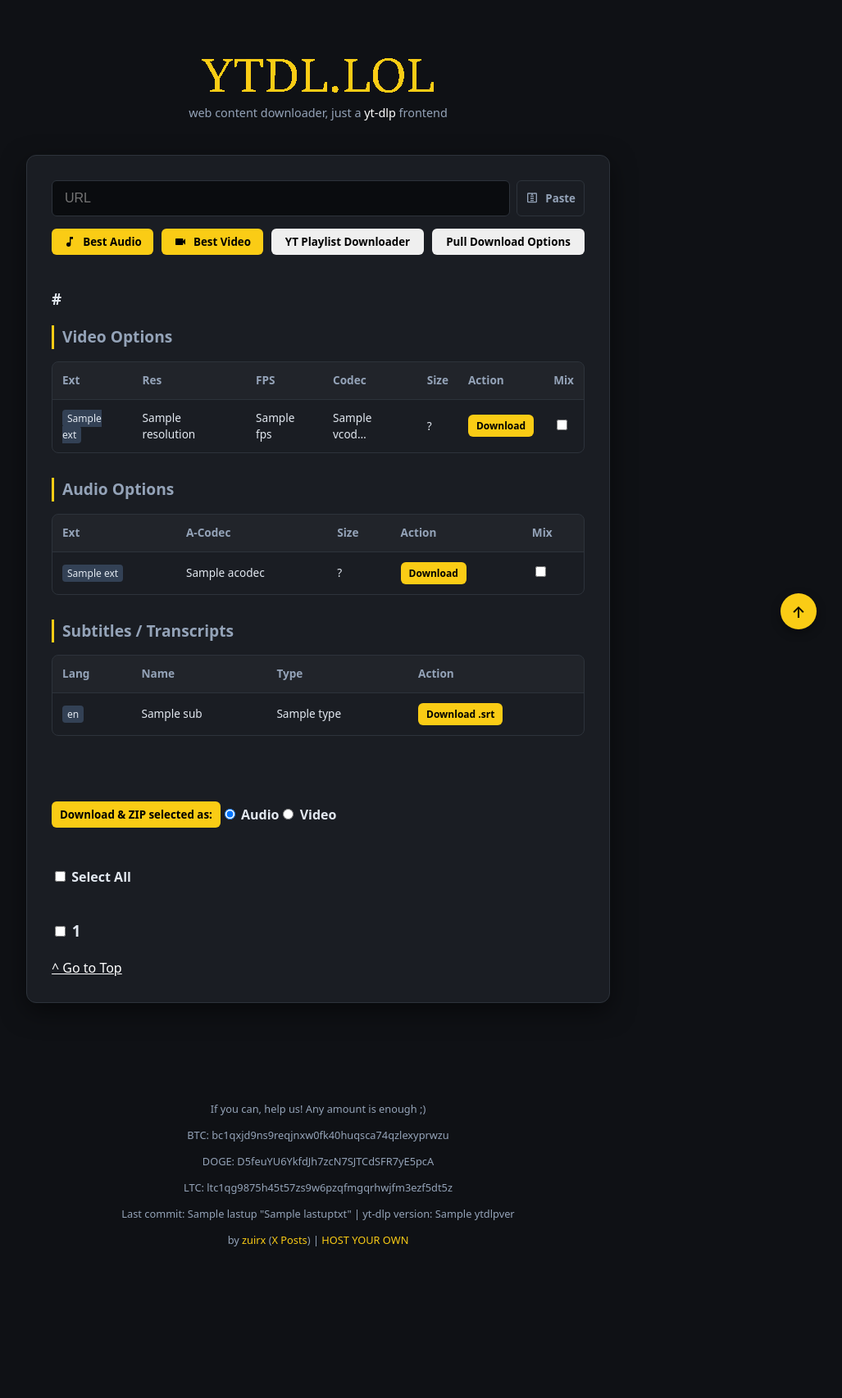
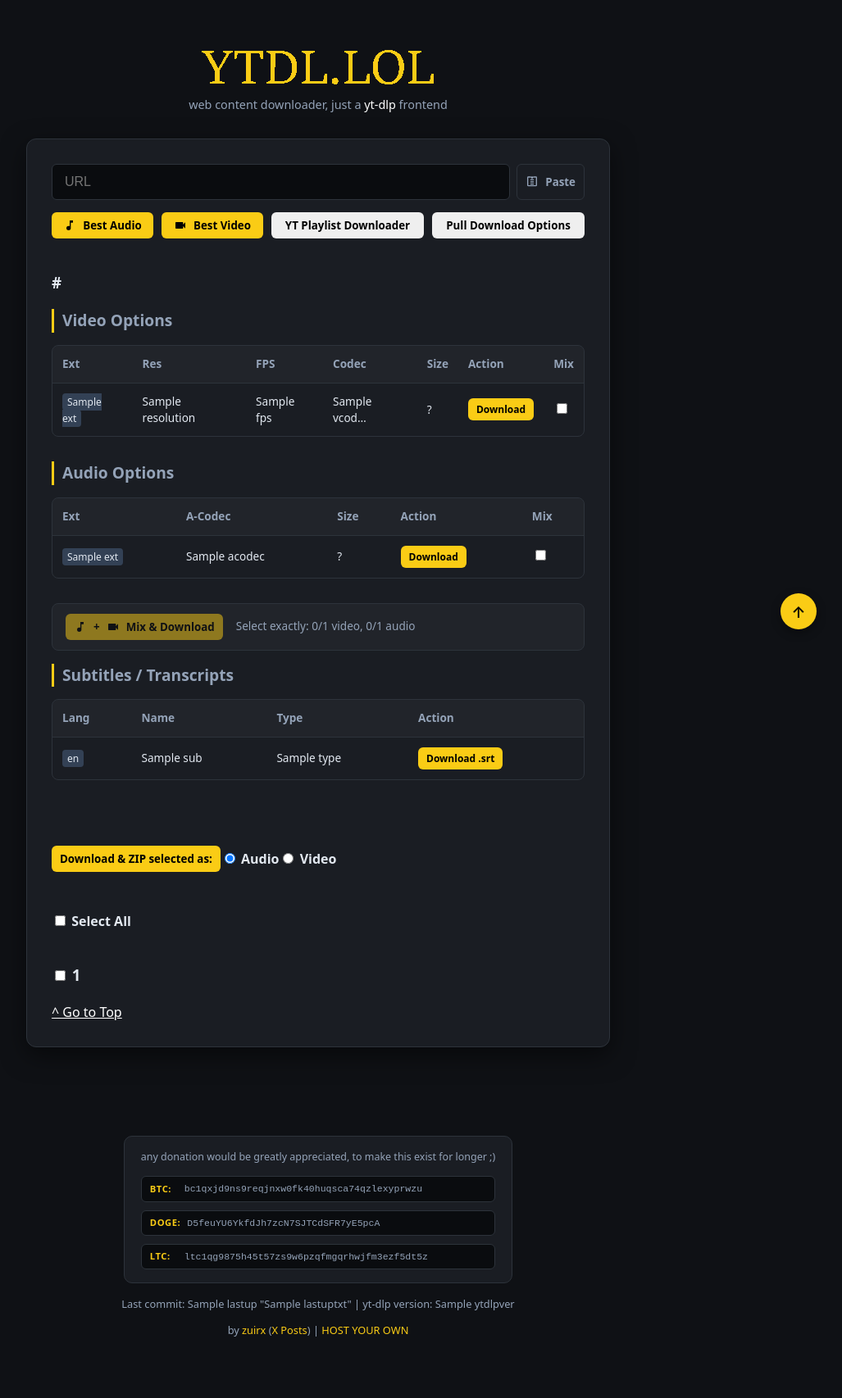
Before and after one commit to zuirx/ytdl-dot-lol, a Django app: template main/templates/main/home.html in a window 1280 px wide. Shown: the whole page at 82% size, without its empty margins (252-1279 px from the left). Before the commit the page ends 1521 px from the top, so only its background shows below. Run offline with Django 5.2, Linux system fonts and the light colour scheme; the template is opened without the code that fills it: most values are stand-ins (such as "Sample title", 1, 10 or a date in 2020).

Commit message:
Quick css / other changes

```diff
--- a/main/templates/main/home.html
+++ b/main/templates/main/home.html
@@ -31,7 +31,6 @@
 <body>
 
     <header>
-        <!-- <h1>YTDL.LOL</h1> -->
         <img src="{% static 'ytdl/logo.png' %}" alt="ytdl.lol" id="logo">
         <div class="subtitle">web content downloader, just a <a href="https://github.com/yt-dlp/yt-dlp" target="_blank">yt-dlp</a> frontend</div>
     </header>
@@ -66,31 +65,15 @@
                 </button>
                 <button type="submit" name="action" value="playlist">YT Playlist Downloader</button>
                 <button type="submit" name="action" value="info">Pull Download Options</button>
-
-                <!-- <div class="dropdown">
-                    <button type="button" class="btn-ghost dropdown-toggle">More Options ▾</button>
-                    <div class="dropdown-content">
-                        <button type="submit" name="action" value="transcript">Transcript</button>
-                        <button type="submit" name="action" value="info">Pull Download Options</button>
-                    </div>
-                </div> -->
             </div>
         </form>
 
         {% if dl_opts %}
-        <form {% comment %} method="POST" action="{% url 'mix_av' %}" {% endcomment %}>
+        <form method="POST" action="{% url 'mix_av' %}" id="mix-form">
             {% csrf_token %}
             <div class="results-container">
                 <h3>{{ final_url }}</h3>
                 <input type="hidden" name="yt_link" value="{{ final_url }}">
-
-                    <!-- <button type="submit" name="action" value="audio" class="btn-primary">
-                            <svg class="icon" viewBox="0 0 24 24"><path d="M12 3v10.55c-.59-.34-1.27-.55-2-.55a4 4 0 1 0 4 4V7h4V3h-6z" /></svg>
-                            +
-                            <svg class="icon" viewBox="0 0 24 24"><path d="M17,10.5V7A1,1 0 0,0 16,6H4A1,1 0 0,0 3,7V17A1,1 0 0,0 4,18H16A1,1 0 0,0 17,17V13.5L21,17.5V6.5L17,10.5Z"/></svg>
-
-                            Mix and Download selected Audio and Video
-                    </button> -->
 
                 <h2>Video Options</h2>
                 <div class="scroll-wrapper">
@@ -160,6 +143,16 @@
                             {% endfor %}
                         </tbody>
                     </table>
+                </div>
+
+                <div class="mix-bar">
+                    <button type="button" class="btn-primary" id="mix-btn" onclick="submitMix()">
+                        <svg class="icon" viewBox="0 0 24 24"><path d="M12 3v10.55c-.59-.34-1.27-.55-2-.55a4 4 0 1 0 4 4V7h4V3h-6z" /></svg>
+                        +
+                        <svg class="icon" viewBox="0 0 24 24"><path d="M17,10.5V7A1,1 0 0,0 16,6H4A1,1 0 0,0 3,7V17A1,1 0 0,0 4,18H16A1,1 0 0,0 17,17V13.5L21,17.5V6.5L17,10.5Z"/></svg>
+                        Mix &amp; Download
+                    </button>
+                    <span class="mix-status" id="mix-status">Select 1 video and 1 audio from the tables above.</span>
                 </div>
 
                 <h2>Subtitles / Transcripts</h2>
@@ -244,11 +237,25 @@
 
     <footer>
 
-        <p>If you can, help us! Any amount is enough ;)</p>
-        <p>BTC: bc1qxjd9ns9reqjnxw0fk40huqsca74qzlexyprwzu</p>
-        <p>DOGE: D5feuYU6YkfdJh7zcN7SJTCdSFR7yE5pcA</p>
-        <p>LTC: ltc1qg9875h45t57zs9w6pzqfmgqrhwjfm3ezf5dt5z</p>
-        <!-- <p>XMR: </p> -->
+        <div class="donate-card">
+            <p class="donate-hint">any donation would be greatly appreciated, to make this exist for longer ;)</p>
+            <div class="donate-address">
+                <span class="donate-coin">BTC:</span>
+                <code class="donate-addr" id="addr-btc">bc1qxjd9ns9reqjnxw0fk40huqsca74qzlexyprwzu</code>
+            </div>
+            <div class="donate-address">
+                <span class="donate-coin">DOGE:</span>
+                <code class="donate-addr" id="addr-doge">D5feuYU6YkfdJh7zcN7SJTCdSFR7yE5pcA</code>
+            </div>
+            <div class="donate-address">
+                <span class="donate-coin">LTC:</span>
+                <code class="donate-addr" id="addr-ltc">ltc1qg9875h45t57zs9w6pzqfmgqrhwjfm3ezf5dt5z</code>
+            </div>
+        </div>
+
+        <br>
+
+        <!-- <div class="donate-address"><span class="donate-coin">XMR</span><code class="donate-addr" id="addr-xmr"></code><button class="btn-copy" onclick="copyAddr('addr-xmr',this)">Copy</button></div> -->
         {% if lastup %}
             <span>Last commit: {{lastup}} {% if lastuptxt %} "{{lastuptxt}}" {% endif %} {% if lastuptdy %} <span class="alert-up">!</span> {% endif %}</span>
             |
@@ -260,6 +267,49 @@
         <p>by <a href="https://zuirx.com">zuirx</a> (<a href="https://x.com/zuirxriuz" target="_blank" rel="noopener">X Posts</a>)
         | <a href="https://github.com/zuirx/ytdl-dot-lol">HOST YOUR OWN</a></p>
     </footer>
+
+    <!-- mix av validation -->
+    <script>
+        function updateMixStatus() {
+            const vChecked = document.querySelectorAll('input[id$="_vcheck"]:checked');
+            const aChecked = document.querySelectorAll('input[id$="_acheck"]:checked');
+            const btn    = document.getElementById('mix-btn');
+            const status = document.getElementById('mix-status');
+            if (!btn) return;
+            const v = vChecked.length, a = aChecked.length;
+            if (v === 1 && a === 1) {
+                btn.disabled = false;
+                btn.style.opacity = '1';
+                status.textContent = 'Ready to mix!';
+                status.style.color = 'var(--accent, #4caf50)';
+            } else {
+                btn.disabled = true;
+                btn.style.opacity = '0.5';
+                const parts = [];
+                if (v !== 1) parts.push(v + '/1 video');
+                if (a !== 1) parts.push(a + '/1 audio');
+                status.textContent = 'Select exactly: ' + parts.join(', ');
+                status.style.color = 'var(--text-muted)';
+            }
+        }
+
+        function submitMix() {
+            const vChecked = document.querySelectorAll('input[id$="_vcheck"]:checked');
+            const aChecked = document.querySelectorAll('input[id$="_acheck"]:checked');
+            if (vChecked.length !== 1 || aChecked.length !== 1) {
+                alert('Please select exactly 1 video and 1 audio track.');
+                return;
+            }
+            document.getElementById('mix-form').submit();
+        }
+
+        document.addEventListener('DOMContentLoaded', function () {
+            document.querySelectorAll('input[id$="_vcheck"], input[id$="_acheck"]').forEach(function (cb) {
+                cb.addEventListener('change', updateMixStatus);
+            });
+            updateMixStatus();
+        });
+    </script>
 
     <!-- paste button js -->
     <script>
--- a/static/ytdl/style.css
+++ b/static/ytdl/style.css
@@ -26,7 +26,7 @@ body {
 
 header {
     text-align: center;
-    margin: 40px 0;
+    margin: 30px 0;
 }
 
 h1 {
@@ -55,6 +55,22 @@ h1 {
     display: flex;
     align-items: center;
     justify-content: center;
+}
+
+.mix-bar {
+    display: flex;
+    align-items: center;
+    gap: 16px;
+    margin: 16px 0;
+    padding: 12px 16px;
+    border: 1px solid var(--border);
+    border-radius: 8px;
+    background: rgba(255,255,255,0.03);
+}
+
+.mix-status {
+    font-size: 0.85rem;
+    color: var(--text-muted);
 }
 
 .scroll-top-btn {
@@ -254,6 +270,96 @@ footer a {
     text-decoration: none;
 }
 
+.donate-card {
+    display: inline-flex;
+    flex-direction: column;
+    gap: 10px;
+    background: var(--bg-card);
+    border: 1px solid var(--border);
+    border-radius: 10px;
+    padding: 16px 20px;
+    margin-bottom: 16px;
+    text-align: left;
+    min-width: 320px;
+    max-width: 100%;
+}
+
+.donate-header {
+    display: flex;
+    align-items: center;
+    justify-content: space-between;
+    gap: 12px;
+    margin-bottom: 2px;
+}
+
+.donate-title {
+    font-weight: 600;
+    font-size: 0.9rem;
+    color: var(--text-main);
+}
+
+.donate-badge {
+    font-size: 0.7rem;
+    font-weight: 700;
+    background: var(--accent);
+    color: #000;
+    padding: 2px 8px;
+    border-radius: 20px;
+    letter-spacing: 0.03em;
+    white-space: nowrap;
+}
+
+.donate-hint {
+    margin: 0 0 4px;
+    font-size: 0.78rem;
+    color: var(--text-muted);
+}
+
+.donate-address {
+    display: flex;
+    align-items: center;
+    gap: 8px;
+    background: var(--bg-input);
+    border: 1px solid var(--border);
+    border-radius: 6px;
+    padding: 6px 10px;
+}
+
+.donate-coin {
+    font-size: 0.7rem;
+    font-weight: 700;
+    color: var(--accent);
+    min-width: 34px;
+    letter-spacing: 0.05em;
+}
+
+.donate-addr {
+    flex: 1;
+    font-size: 0.72rem;
+    color: var(--text-muted);
+    word-break: break-all;
+    background: none;
+    font-family: "Courier New", monospace;
+}
+
+.btn-copy {
+    font-size: 0.7rem;
+    font-weight: 600;
+    padding: 3px 9px;
+    background: transparent;
+    border: 1px solid var(--border);
+    color: var(--text-muted);
+    border-radius: 4px;
+    cursor: pointer;
+    white-space: nowrap;
+    transition: border-color 0.2s, color 0.2s;
+}
+
+.btn-copy:hover {
+    border-color: var(--accent);
+    color: var(--accent);
+}
+
 @media (max-width: 500px) {
     .actions-row { grid-template-columns: 1fr; }
     .input-row { flex-direction: column; }
```
Also changed, not shown: main/views.py (+36 -21 lines), 1 other file.
